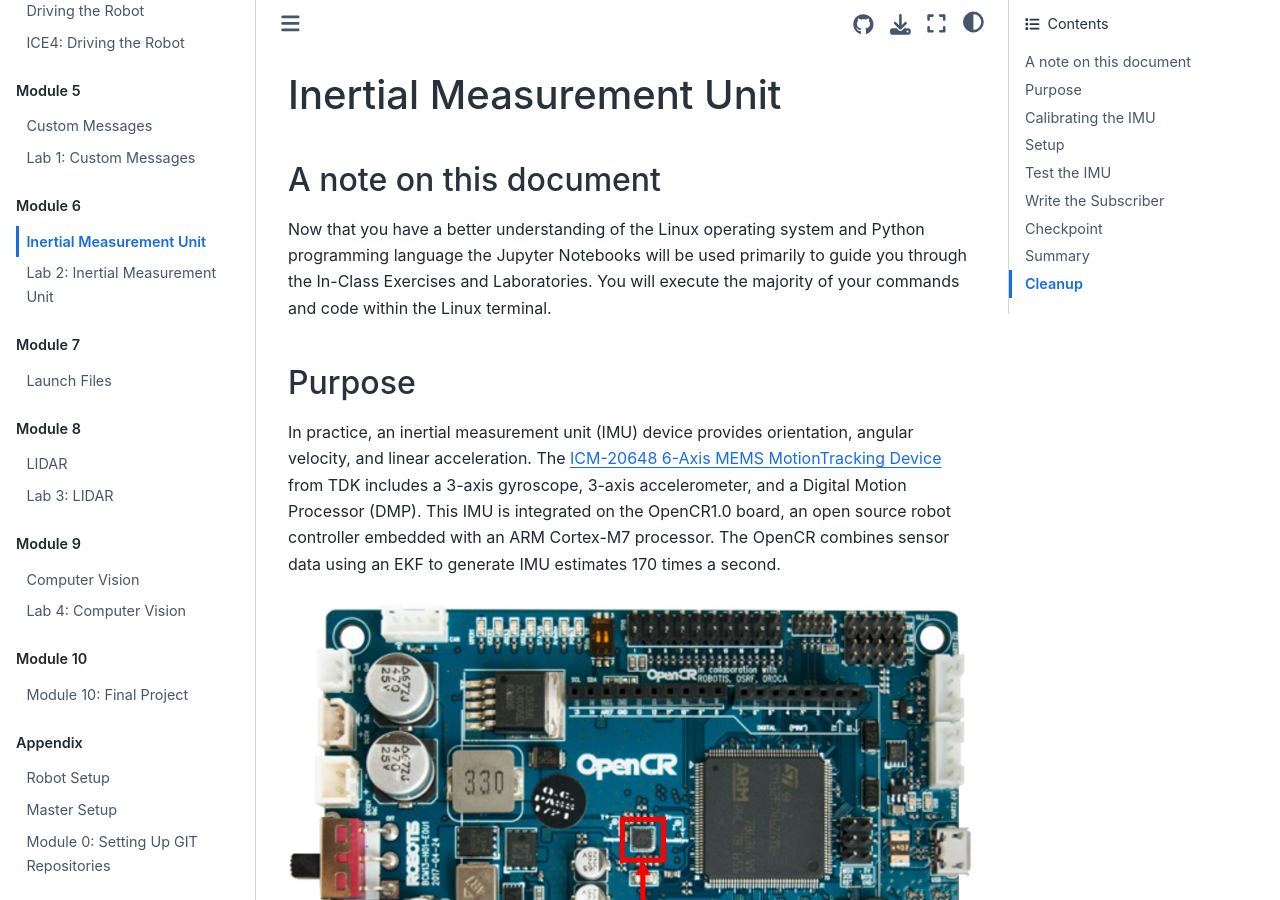
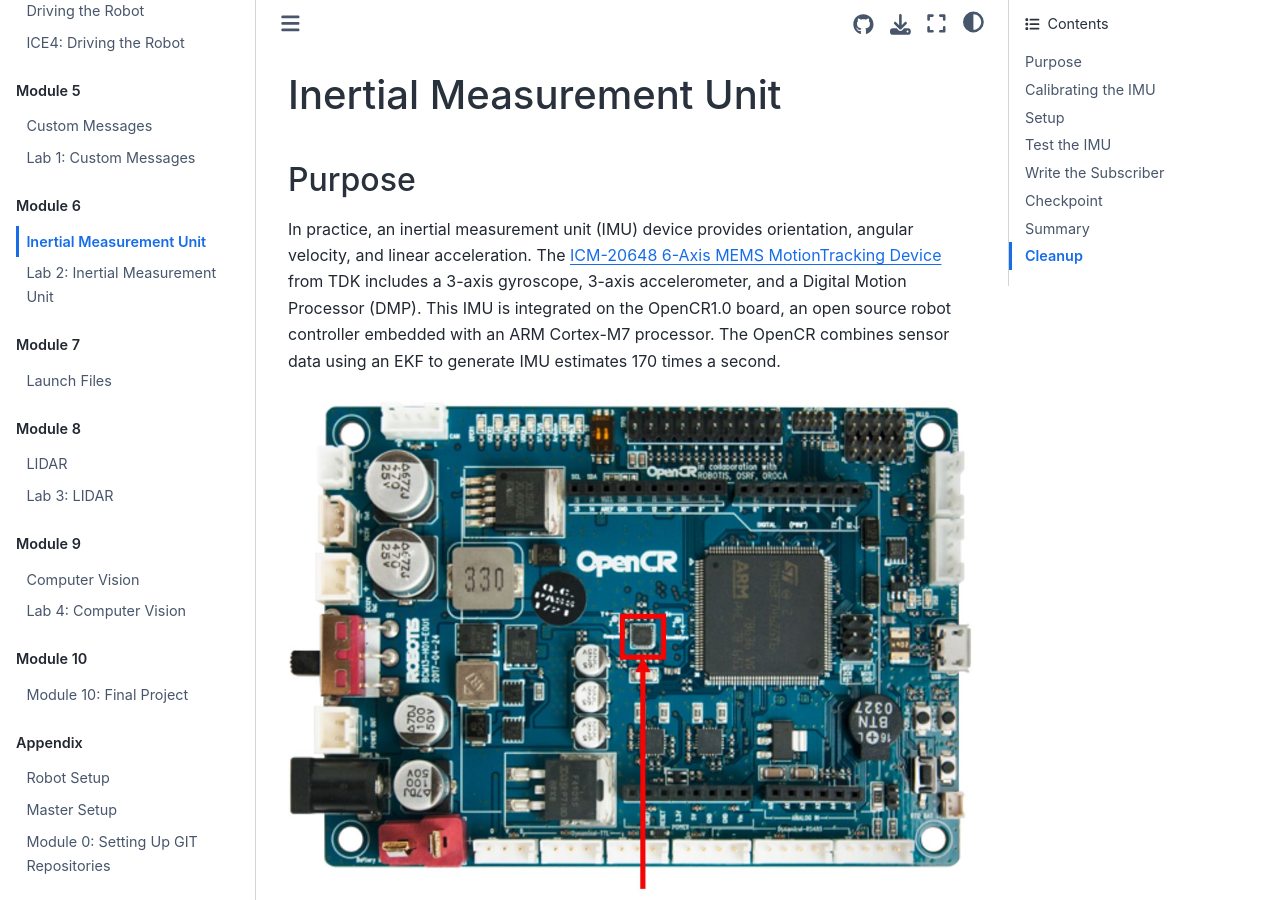
Before and after one commit to stanbaek/ece387_book, a Jupyter Book: the page built from docs/Module6_IMU/IMU.md, in a window 1280 px wide and 900 px high. Built offline with Jupyter Book 1.0.4 settings and Sphinx 7.4.7 and the Sphinx Book theme 1.1.4, drawn with Linux system fonts in a browser that asks for light colours.

Commit message:
Minor update

```diff
--- a/docs/Module6_IMU/IMU.md
+++ b/docs/Module6_IMU/IMU.md
@@ -1,7 +1,4 @@
 # Inertial Measurement Unit
-
-## A note on this document
-Now that you have a better understanding of the Linux operating system and Python programming language the Jupyter Notebooks will be used primarily to guide you through the In-Class Exercises and Laboratories. You will execute the majority of your commands and code within the Linux terminal.
 
 ## Purpose
 In practice, an inertial measurement unit (IMU) device provides orientation, angular velocity, and linear acceleration. The [ICM-20648 6-Axis MEMS MotionTracking Device](https://invensense.tdk.com/products/motion-tracking/6-axis/icm-20648/) from TDK includes a 3-axis gyroscope, 3-axis accelerometer, and a Digital Motion Processor (DMP). This IMU is integrated on the OpenCR1.0 board, an open source robot controller embedded with an ARM Cortex-M7 processor. The OpenCR combines sensor data using an EKF to generate IMU estimates 170 times a second.
```
